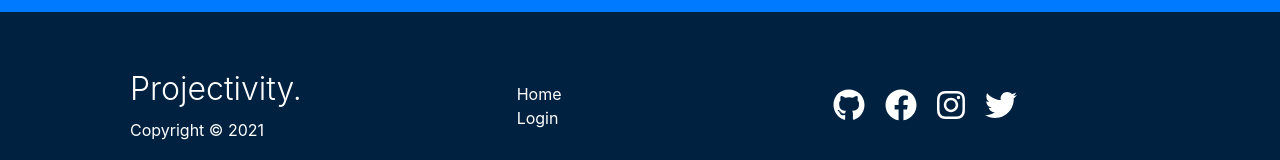
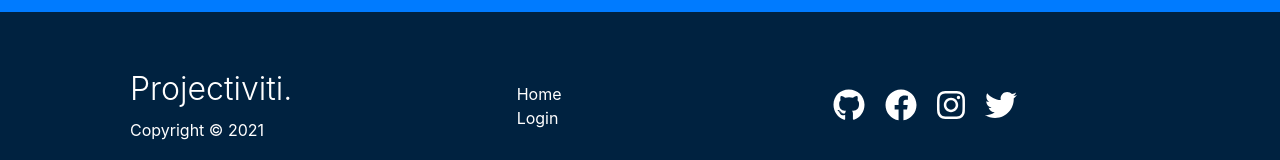
Before and after one commit to Brett-MK/ProjectTracker-Client, a React (Create React App) app: page /login in a window 1280 px wide. Shown: the part 600-760 px from the top of the page. Built offline with nearby package versions, Linux system fonts and the light colour scheme; no server answers.

Commit message:
attempting to add https only

```diff
--- a/src/components/Home/Home.tsx
+++ b/src/components/Home/Home.tsx
@@ -39,7 +39,7 @@ const Home = () => {
     <div className="body-home">
       <div className="navbar-home">
         <div className="container-home flex-home">
-          <h1 className="logo h1-home">Projectivity.</h1>
+          <h1 className="logo h1-home">Projectiviti.</h1>
           <nav>
             <ul className="ul-home">
               <li>
@@ -94,7 +94,7 @@ const Home = () => {
             <h1 className="h1-home">Easier Project Tracking</h1>
             <p className="p-home">
               Track projects of all kinds, from large scale enterprise projects
-              to individual home projects. Try Projectivity today.
+              to individual home projects. Try Projectiviti today.
             </p>
           </div>
           <div className="card-home showcase-form">
--- a/src/components/Layout/Footer.tsx
+++ b/src/components/Layout/Footer.tsx
@@ -32,7 +32,7 @@ const Footer = () => {
     <footer className="footer bg-dark-home py-5">
       <div className="container-home grid-home grid-3-home">
         <div>
-          <h1 className="h1-home">Projectivity.</h1>
+          <h1 className="h1-home">Projectiviti.</h1>
           <p className="p-home">Copyright &copy; 2021</p>
         </div>
         <nav>
--- a/src/components/Layout/Header.tsx
+++ b/src/components/Layout/Header.tsx
@@ -30,7 +30,7 @@ const Header = ({ match }: RouteComponentProps<TParams>) => {
   return (
     <nav className="sb-topnav navbar navbar-expand navbar-dark bg-dark">
       <Link className="navbar-brand" to="/">
-        Projectivity
+        Projectiviti
       </Link>
 
       {currentUser ? (
```
Also changed, not shown: static.json (added, +7 -0 lines), 1 other file (tests, documents, lock files or other folders).
